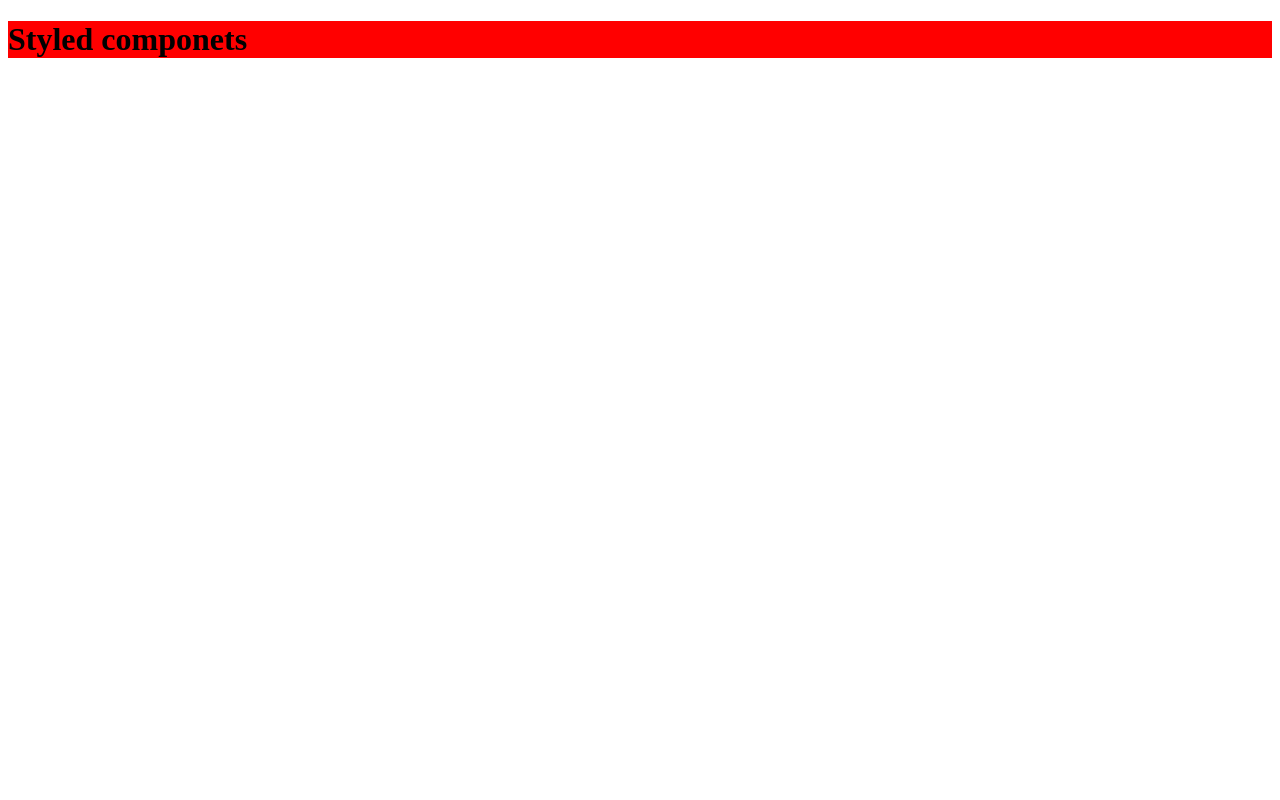
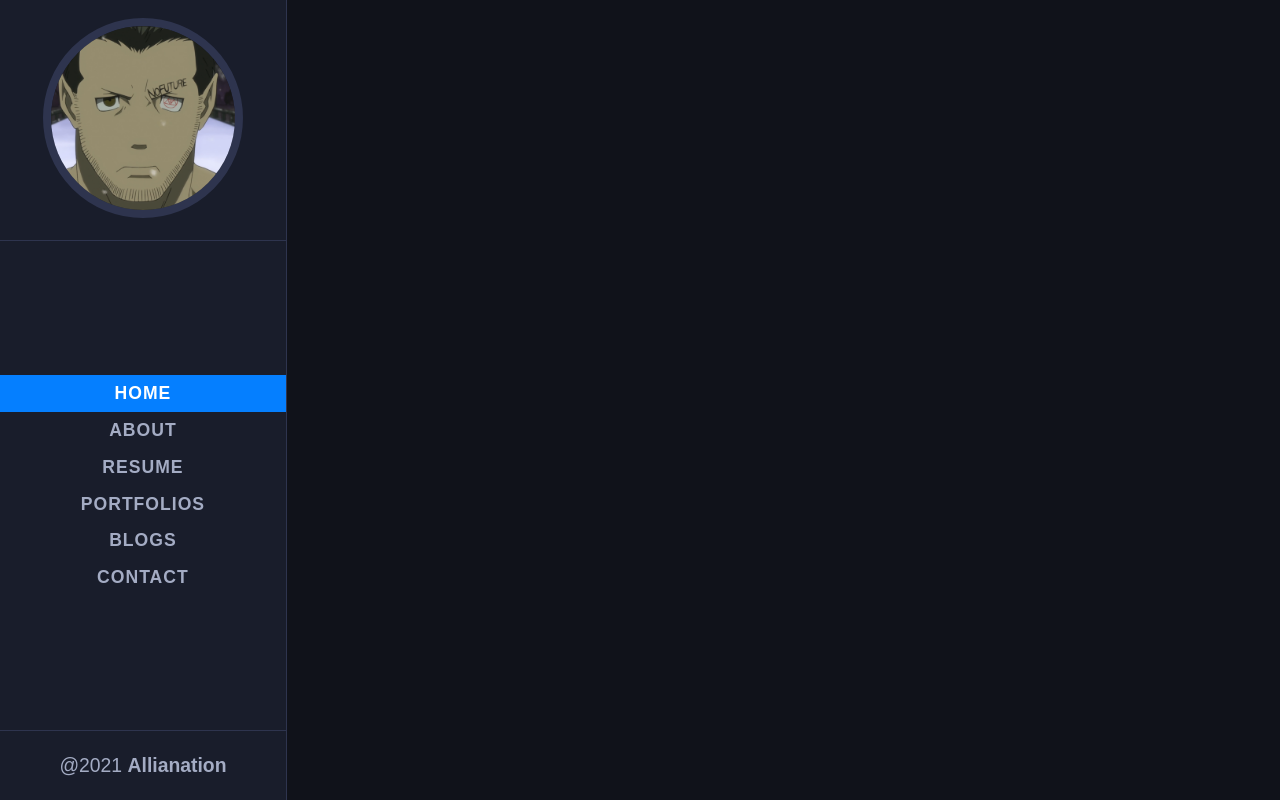
Before and after one commit to Allianation/portfolio-repository, a React (Create React App) app in the folder portfolio-web/: page / in a window 1280 px wide. Built offline with nearby package versions, Linux system fonts and the light colour scheme.

Commit message:
Default commit

```diff
--- a/portfolio-web/package.json
+++ b/portfolio-web/package.json
@@ -4,12 +4,16 @@
   "private": true,
   "homepage": "https://allianation.github.io/portfolio-repository/",
   "dependencies": {
+    "@material-ui/core": "^4.12.3",
+    "@material-ui/icons": "^4.11.2",
     "@testing-library/jest-dom": "^5.11.4",
     "@testing-library/react": "^11.1.0",
     "@testing-library/user-event": "^12.1.10",
     "gh-pages": "^3.2.3",
     "react": "^17.0.2",
     "react-dom": "^17.0.2",
+    "react-intersection-observer": "^8.32.1",
+    "react-router-dom": "^5.3.0",
     "react-scripts": "4.0.3",
     "styled-components": "^5.3.1",
     "web-vitals": "^1.0.1"
--- a/portfolio-web/src/App.js
+++ b/portfolio-web/src/App.js
@@ -1,14 +1,8 @@
-import styled from 'styled-components';
-
-const AppStyled = styled.div`
-  background-color: red;
-`;
+import Sidebar from "./components/Sidebar";
 
 const App = () => {
   return (
-    <AppStyled>
-      <h1>Styled componets</h1>
-    </AppStyled>
+    <Sidebar />
   );
 };
 
--- /dev/null
+++ b/portfolio-web/src/components/Navigation.jsx
@@ -0,0 +1,110 @@
+import styled from 'styled-components';
+import { NavLink } from 'react-router-dom';
+import avatar from '../img/avatar.png';
+
+const NavigationStyled = styled.nav`
+    display: flex;
+    justify-content: space-between;
+    flex-direction: column;
+    align-items: center;
+    height: 100%;
+    width: 100%;
+    border-right: 1px solid var(--border-color);
+    .avatar {
+        width: 100%;
+        border-bottom: 1px solid var(--border-color);
+        text-align: center;
+        padding: 1rem 0;
+        img {
+            width: 70%;
+            border-radius: 50%;
+            border: 8px solid var(--border-color);
+        }
+    }
+    .nav-items {
+        width: 100%;
+        text-align: center;
+        .active-class {
+            background-color: var(--primary-color-light);
+            color: white;
+        }
+        li {
+            display: block;
+            a {
+                display: block;
+                padding: .45rem 0;
+                position: relative;
+                z-index: 10;
+                text-transform: uppercase;
+                transition: all .4s ease-in-out;
+                font-weight: 600;
+                letter-spacing: 1px;
+                &:hover {
+                    cursor: pointer;
+                    color: var(--white-color);
+                }
+                &::before {
+                    content: "";
+                    position: absolute;
+                    bottom: 0;
+                    left: 0;
+                    width: 0;
+                    height: 50%;
+                    background-color: var( --primary-color);
+                    transition: All 0.4s cubic-bezier(1,-0.2,.25,.95) ;
+                    opacity: 0.21;
+                    z-index: -1;
+                }
+            }
+            a:hover::before {
+                width: 100%;
+                height: 100%;
+            }
+        }
+    }
+    footer {
+        border-top: 1px solid var(--border-color);
+        width: 100%;
+        p {
+            padding: 1.3rem 0;
+            font-size: 1.1rem;
+            display: block;
+            text-align: center;
+        }
+    }
+`;
+
+const Navigation = () => {
+    return (
+        <NavigationStyled>
+            <div className="avatar">
+                <img src={avatar} alt=""/>
+            </div>
+            <ul className="nav-items">
+                <li className="nav-item">
+                    <NavLink to="/" activeClassName="active-class" exact>Home</NavLink>
+                </li>
+                <li className="nav-item">
+                    <NavLink to="/about" activeClassName="active-class" exact>About</NavLink>
+                </li>
+                <li className="nav-item">
+                    <NavLink to="/resume" activeClassName="active-class" exact>Resume</NavLink>
+                </li>
+                <li className="nav-item">
+                    <NavLink to="/portfolios" activeClassName="active-class" exact>Portfolios</NavLink>
+                </li>
+                <li className="nav-item">
+                    <NavLink to="/blogs" activeClassName="active-class" exact>Blogs</NavLink>
+                </li>
+                <li className="nav-item">
+                    <NavLink to="/contact" activeClassName="active-class" exact>Contact</NavLink>
+                </li>
+            </ul>
+            <footer className="footer">
+                <p>@2021 <b>Allianation</b></p>
+            </footer>
+        </NavigationStyled>
+    )
+}
+
+export default Navigation;
--- /dev/null
+++ b/portfolio-web/src/components/Sidebar.jsx
@@ -0,0 +1,25 @@
+import styled from 'styled-components';
+import Navigation from "./Navigation";
+
+const SidebarStyled = styled.div`
+    width: 16.3rem;
+    position: fixed;
+    height: 100vh;
+    background-color: var(--sidebar-dark-color);
+    overflow: hidden;
+    transition: all .4s ease-in-out;
+    @media screen and (max-width:1200px) {
+        transform: translateX(-100%);
+        z-index: 20;
+    }
+`;
+
+const Sidebar = () => {
+    return (
+        <SidebarStyled>
+            <Navigation />
+        </SidebarStyled>
+    );
+};
+
+export default Sidebar;
--- a/portfolio-web/src/index.js
+++ b/portfolio-web/src/index.js
@@ -1,11 +1,15 @@
 import React from 'react';
 import ReactDOM from 'react-dom';
+import { BrowserRouter } from 'react-router-dom';
 import App from './App';
-import GlobalStyles from './styles/GlobalStyles';
+import GlobalStyle from './styles/GlobalStyle';
 
 ReactDOM.render(
   <React.StrictMode>
-    <App />
+    <GlobalStyle />
+    <BrowserRouter>
+      <App />
+    </BrowserRouter>
   </React.StrictMode>,
   document.getElementById('root')
 );
--- /dev/null
+++ b/portfolio-web/src/styles/GlobalStyle.js
@@ -0,0 +1,46 @@
+import { createGlobalStyle } from 'styled-components';
+
+const GlobalStyle = createGlobalStyle`
+    :root {
+        --primary-color: #007bff;
+        --primary-color-light: #057fff;
+        --secondary-color: #6c757d;
+        --background-dark-color: #10121a;
+        --background-dark-grey: #191d2b;
+        --background-light-color: #f1f1f1;
+        --background-light-color-2: rgba(3,127,255,.3);
+        --white-color: #fff;
+        --border-color: #2e344e;
+        --font-light-color: #a4acc4;
+        --font-dark-color: #313131;
+        --font-dark-color-2: #151515;
+        --sidebar-dark-color: #191d2b;
+        --scrollbar-bg-color: #383838;
+        --scrollbar-thump-color: #6b6b6b;
+        --scrollbar-track-color: #383838;
+    }
+
+    * {
+        margin: 0;
+        padding: 0;
+        box-sizing: border-box;
+        list-style: none;
+        text-decoration: none;
+        font-family: 'Nunito', sans-serif;
+        font-size: 1.1rem;
+    }
+
+    body {
+        background-color: var(--background-dark-color);
+        color: var(--font-light-color);
+    }
+
+    a {
+        font-family: inherit;
+        color: inherit;
+        font-size: inherit;
+        font-size: 1rem;
+    }
+`;
+
+export default GlobalStyle;
--- a/portfolio-web/src/styles/GlobalStyles.js
+++ /dev/null
@@ -1,17 +0,0 @@
-import {createGlobalStyle} from 'styled-components';
-
-const GlobalStyled = createGlobalStyle`
-    * {
-        padding: 0;
-        margin: 0;
-        box-sizing: border-box;
-        font-size: 1.2rem;
-
-    }
-
-    body {
-        background-color: #333;
-    }
-`;
-
-export default GlobalStyled;
```
Also changed, not shown: portfolio-web/src/components/header.jsx (deleted), portfolio-web/src/img/avatar.png (added), 1 other file (tests, documents, lock files or other folders).
